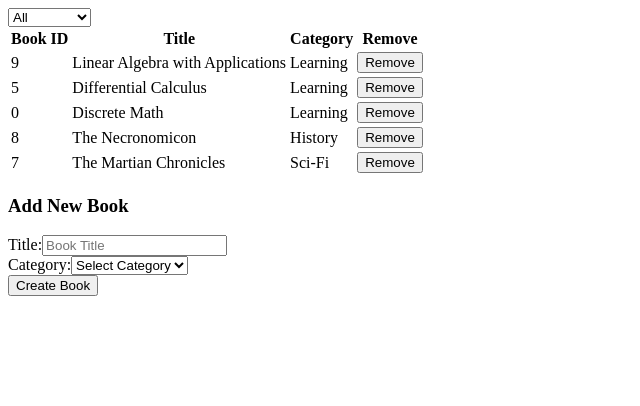
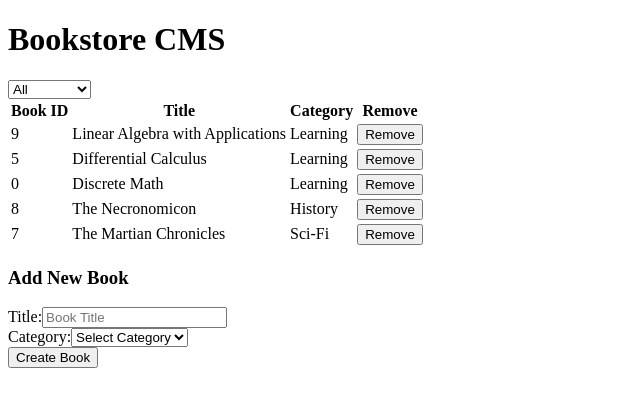
Before and after one commit to oscardelalanza/book-store, a React (Create React App) app: page / in a window 1280 px wide. Shown: the top 406 px of the page, without its empty margins (0-640 px from the left). Built offline with nearby package versions, Linux system fonts and the light colour scheme.

Commit message:
header render

```diff
--- a/src/components/App.jsx
+++ b/src/components/App.jsx
@@ -1,9 +1,11 @@
 import React from 'react';
 import BooksList from '../containers/BooksList';
 import BooksForm from '../containers/BooksForm';
+import Header from './header';
 
 const App = () => (
   <div>
+    <Header />
     <BooksList />
     <BooksForm />
   </div>
--- a/src/components/header.jsx
+++ b/src/components/header.jsx
@@ -0,0 +1,9 @@
+import React from 'react';
+
+const Header = () => (
+  <header>
+    <h1>Bookstore CMS</h1>
+  </header>
+);
+
+export default Header;
```
